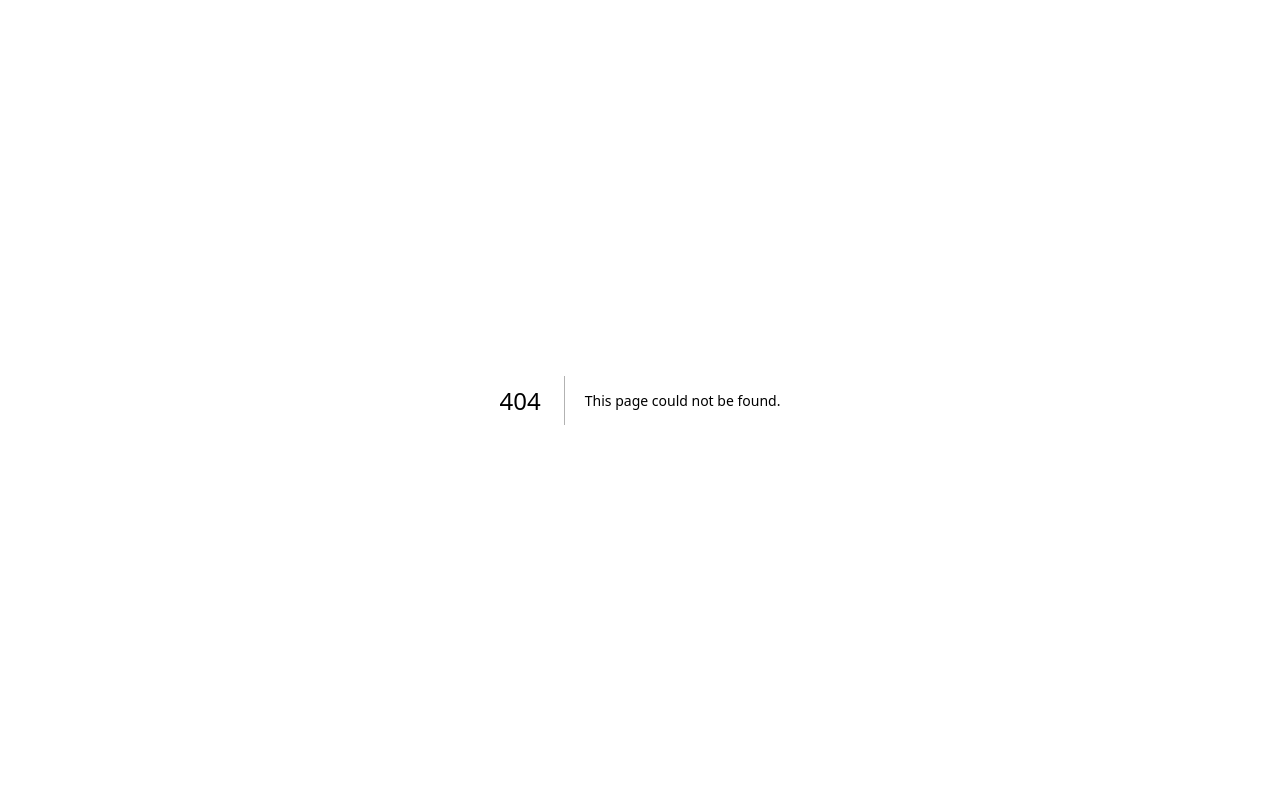
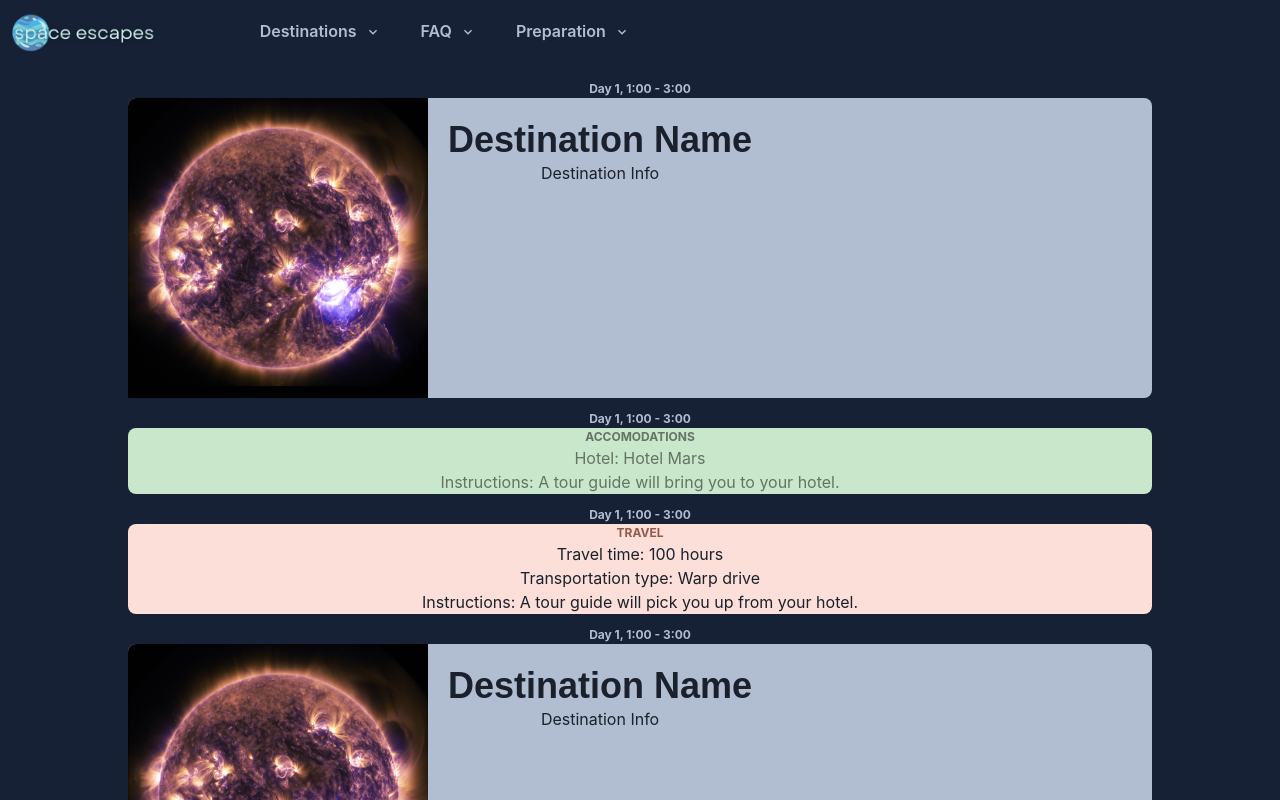
Before and after one commit to AipioxTechson/nasa-spaceapps-2023, a Next.js app: page /itinerary in a window 1280 px wide. Before the commit this address had no page. Shown: the top 800 px of the page. Built offline with nearby package versions, Linux system fonts and the light colour scheme.

Commit message:
Add travel info

```diff
--- /dev/null
+++ b/src/app/Components/Accomodations.js
@@ -0,0 +1,31 @@
+import React from "react";
+import {
+	Menu,
+	MenuButton,
+	Button,
+	MenuItem,
+	MenuList,
+	Box,
+	HStack,
+	Image,
+	Flex,
+	Text,
+	Spacer,
+} from "@chakra-ui/react";
+import { ChevronDownIcon } from "@chakra-ui/icons";
+
+function Accomodations() {
+	return (
+		<Box w="80vw" borderRadius="lg" bg="brand.500" align="center" mb={3}>
+			<Text color="brand.600" fontWeight="bold" fontSize="xs">
+				ACCOMODATIONS
+			</Text>
+			<Text color="brand.600">Hotel: Hotel Mars</Text>
+			<Text color="brand.600">
+				Instructions: A tour guide will bring you to your hotel.
+			</Text>
+		</Box>
+	);
+}
+
+export default Accomodations;
--- /dev/null
+++ b/src/app/Components/DestinationInfo.js
@@ -0,0 +1,22 @@
+import React from "react";
+import { Box, Image, Text, Heading, Button, Flex } from "@chakra-ui/react";
+import { ChevronDownIcon } from "@chakra-ui/icons";
+
+function DestinationInfo() {
+	return (
+		<Flex mb={3} w="80vw" bg="brand.200" borderRadius="lg">
+			<Image
+				borderTopLeftRadius="lg"
+				borderBottomLeftRadius
+				src="tour1.jpg"
+				boxSize="300px"
+			/>
+			<Box p={5}>
+				<Heading>Destination Name</Heading>
+				<Text>Destination Info</Text>
+			</Box>
+		</Flex>
+	);
+}
+
+export default DestinationInfo;
--- /dev/null
+++ b/src/app/Components/TimeSpent.js
@@ -0,0 +1,12 @@
+import { Box, Button, Text, Heading, Center, Spacer } from "@chakra-ui/react";
+import "@fontsource-variable/baloo-bhai-2";
+
+export default function TimeSpent() {
+	return (
+		<Box color="brand.200" align="center">
+			<Text color="brand.200" fontWeight="bold" fontSize="xs">
+				Day 1, 1:00 - 3:00
+			</Text>
+		</Box>
+	);
+}
--- /dev/null
+++ b/src/app/Components/Travel.js
@@ -0,0 +1,32 @@
+import React from "react";
+import {
+	Menu,
+	MenuButton,
+	Button,
+	MenuItem,
+	MenuList,
+	Box,
+	HStack,
+	Image,
+	Flex,
+	Text,
+	Spacer,
+} from "@chakra-ui/react";
+import { ChevronDownIcon } from "@chakra-ui/icons";
+
+function Travel() {
+	return (
+		<Box w="80vw" borderRadius="lg" bg="brand.700" align="center" mb={3}>
+			<Text color="brand.800" fontWeight="bold" fontSize="xs">
+				TRAVEL
+			</Text>
+			<Text>Travel time: 100 hours</Text>
+			<Text>Transportation type: Warp drive</Text>
+			<Text>
+				Instructions: A tour guide will pick you up from your hotel.
+			</Text>
+		</Box>
+	);
+}
+
+export default Travel;
--- a/src/app/theme.js
+++ b/src/app/theme.js
@@ -11,6 +11,10 @@ const theme = extendTheme({
 			200: "#B1BED2",
 			300: "#172136",
 			400: "#0b101b",
+			500: "#c9e7ca", // green
+			600: "#647365", // green
+			700: "#fcdfd9", // pink
+			800: "#935a4d",
 			900: "#1a202c",
 		},
 	},
--- /dev/null
+++ b/src/pages/itinerary.js
@@ -0,0 +1,25 @@
+import { Box, Button, Text, Heading, Center, Spacer } from "@chakra-ui/react";
+import "@fontsource-variable/baloo-bhai-2";
+import DestinationInfo from "../app/Components/DestinationInfo";
+import Accomodations from "../app/Components/Accomodations";
+import Travel from "../app/Components/Travel";
+import Navbar from "../app/Components/Navbar";
+import TimeSpent from "../app/Components/TimeSpent";
+
+export default function Itinerary() {
+	return (
+		<Box bg="brand.300" h="100vh" w="100vw" align="center">
+			<Navbar />
+			<TimeSpent />
+			<DestinationInfo />
+			<TimeSpent />
+			<Accomodations />
+			<TimeSpent />
+			<Travel />
+			<TimeSpent />
+			<DestinationInfo />
+			<TimeSpent />
+			<Travel />
+		</Box>
+	);
+}
```
